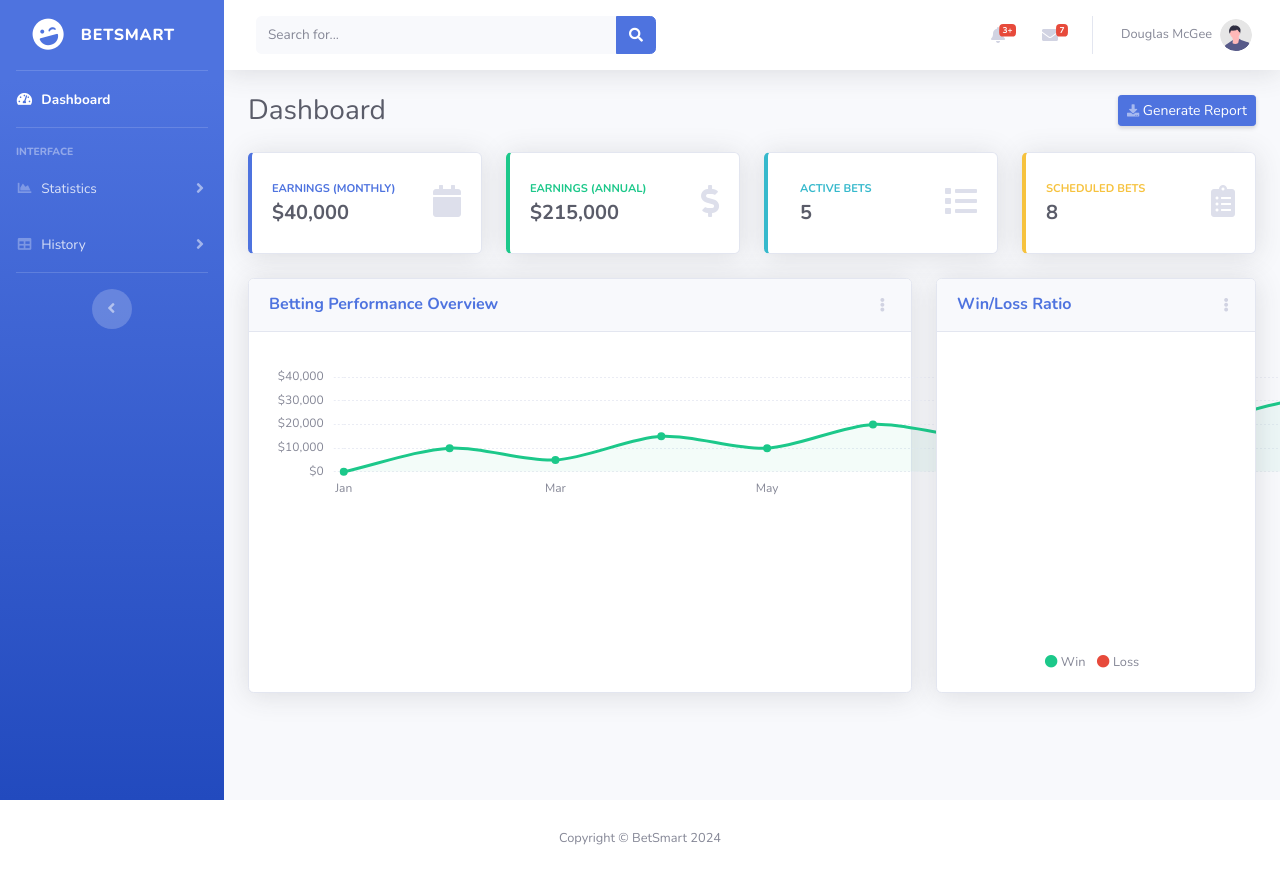
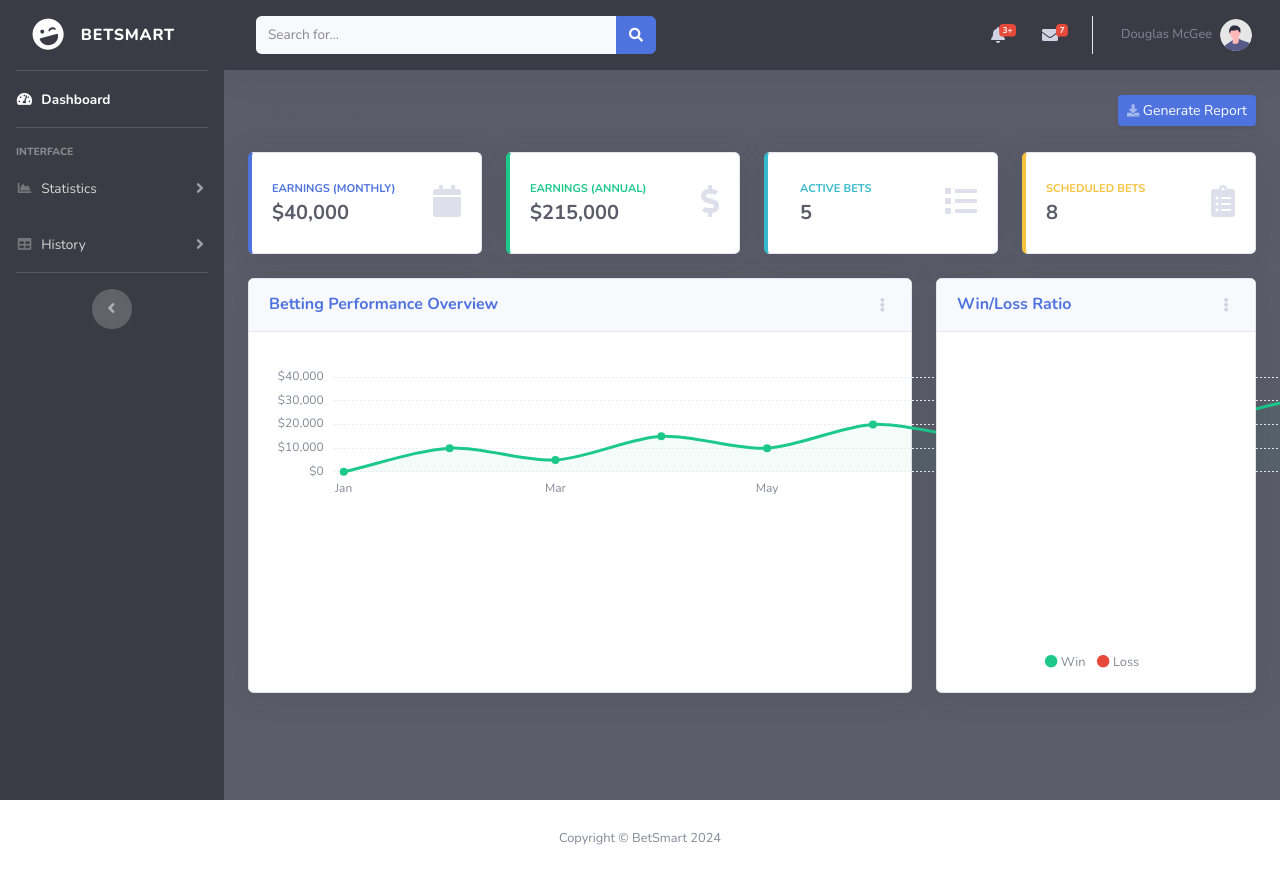
Before and after one commit to mjrb7/project_2, a website with bundled scripts: page index.html in a window 1280 px wide. Built offline with nearby package versions, Linux system fonts and the light colour scheme.

Commit message:
color update

```diff
--- a/index.html
+++ b/index.html
@@ -18,7 +18,7 @@
         rel="stylesheet">
 
     <!-- Custom styles for this template-->
-    <link href="css/sb-admin-2.min.css" rel="stylesheet">
+    <link href="css/sb-admin-2.css" rel="stylesheet">
 
 </head>
 
@@ -28,7 +28,7 @@
     <div id="wrapper">
 
         <!-- Sidebar -->
-        <ul class="navbar-nav bg-gradient-primary sidebar sidebar-dark accordion" id="accordionSidebar">
+        <ul class="navbar-nav bg-gray-900 sidebar sidebar-dark accordion" id="accordionSidebar">
 
             <!-- Sidebar - Brand -->
             <a class="sidebar-brand d-flex align-items-center justify-content-center" href="index.html">
@@ -116,13 +116,13 @@
         <!-- End of Sidebar -->
 
         <!-- Content Wrapper -->
-        <div id="content-wrapper" class="d-flex flex-column">
+        <div id="content-wrapper" class="d-flex flex-column bg-gray-800">
 
             <!-- Main Content -->
-            <div id="content">
+            <div id="content bg-gray-800">
 
                 <!-- Topbar -->
-                <nav class="navbar navbar-expand navbar-light bg-white topbar mb-4 static-top shadow">
+                <nav class="navbar navbar-expand navbar-light bg-gray-900 topbar mb-4 static-top shadow">
 
                     <!-- Sidebar Toggle (Topbar) -->
                     <button id="sidebarToggleTop" class="btn btn-link d-md-none rounded-circle mr-3">
@@ -324,7 +324,7 @@
                 <!-- End of Topbar -->
 
                 <!-- Begin Page Content -->
-                <div class="container-fluid">
+                <div class="container-fluid bg-gray-800">
 
                     <!-- Page Heading -->
                     <div class="d-sm-flex align-items-center justify-content-between mb-4">
--- a/scss/_variables.scss
+++ b/scss/_variables.scss
@@ -20,12 +20,13 @@ $blue: #4e73df !default;
 $indigo: #6610f2 !default;
 $purple: #6f42c1 !default;
 $pink: #e83e8c !default;
-$red: #e74a3b !default;
+$red: #6f42c1 !default;
 $orange: #fd7e14 !default;
 $yellow: #f6c23e !default;
 $green: #1cc88a !default;
 $teal: #20c9a6 !default;
 $cyan: #36b9cc !default;
+
 
 // Custom Colors
 $brand-google: #ea4335 !default;
```
